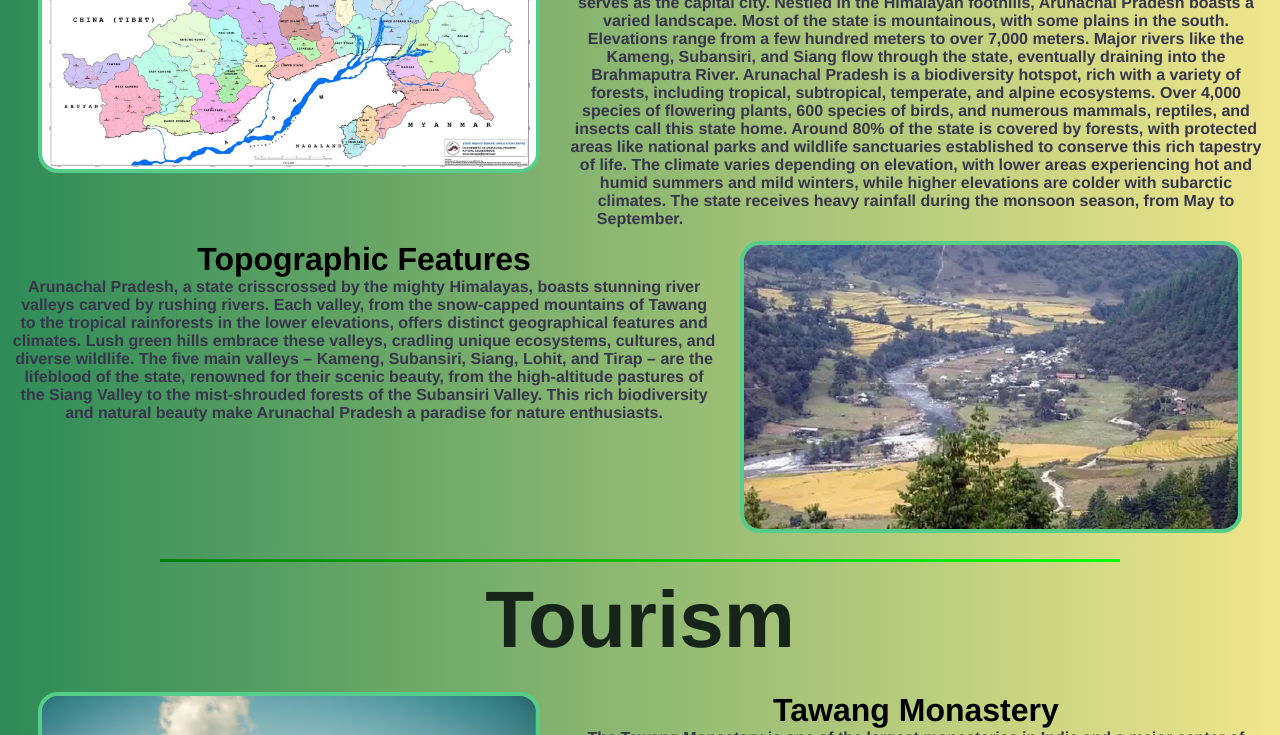
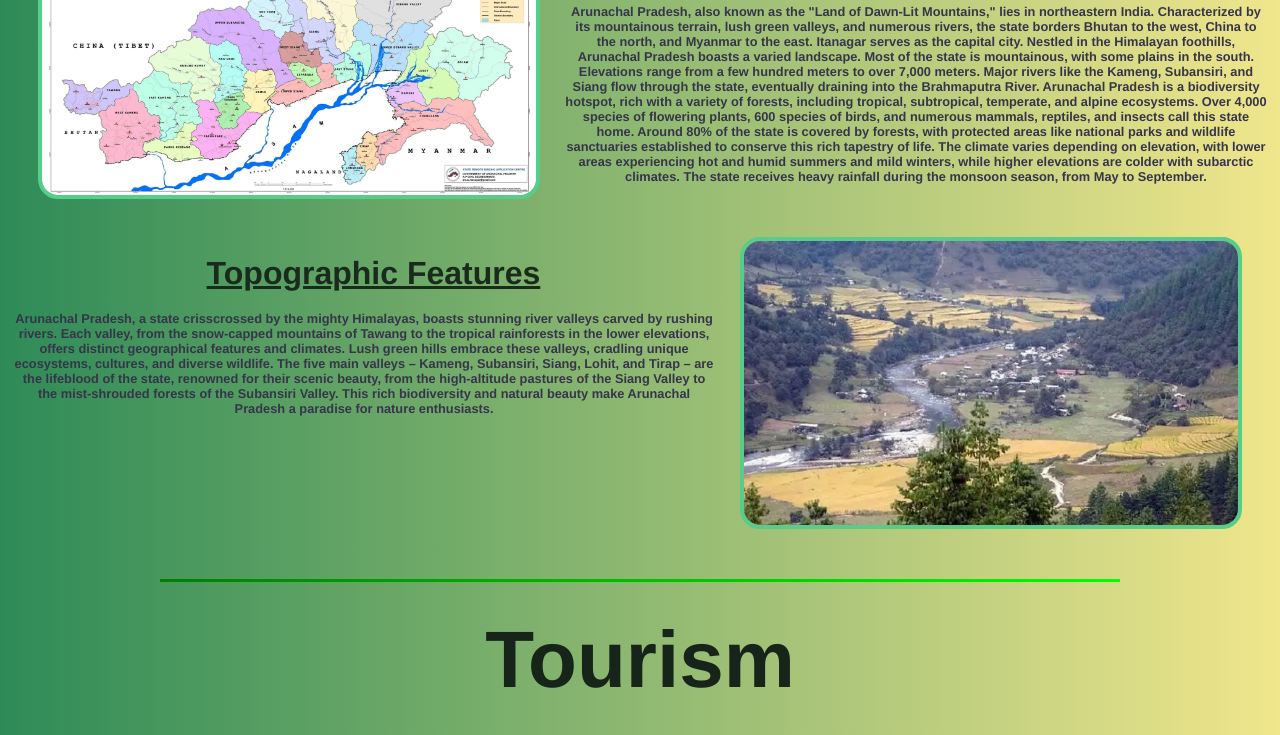
Before and after one commit to ArhaanRSrivastava/ArunachalPradesh-webpage, a plain HTML site: page index.html in a window 1280 px wide. Shown: the part 466-1201 px from the top of the page. Drawn offline with Linux system fonts and the light colour scheme.

Commit message:
Update styles.css

```diff
--- a/styles.css
+++ b/styles.css
@@ -113,10 +113,6 @@ header {
     top: 0;
 }
 
-.header h1 {
-
-}
-
 .header img {
     position: relative;
     display: flex;
@@ -129,11 +125,11 @@ header {
     color: aliceblue;
     text-align: center;
     background: url(images/Arunachal-Pradesh-India.jpg) no-repeat center top;
-	margin: 0;
-	overflow: hidden;
-	padding: 5%;
-	/* position: relative; */
-	/* width: 100%; */
+    margin: 0;
+    overflow: hidden;
+    padding: 5%;
+    /* position: relative; */
+    /* width: 100%; */
     background-size: 100% 100%;
 
 
@@ -143,7 +139,7 @@ header {
     text-align: center;
 }
 
-.content h1{
+.content h1 {
     color: rgb(255, 255, 255);
     font-size: 250%;
     font-family: Arial Rounded MT, Helvetica, sans-serif;
@@ -157,12 +153,12 @@ header {
     color: rgb(202, 202, 202);
 }
 
-.content img{
+.content img {
     height: auto;
     width: 20%;
 }
 
-hr{
+hr {
     border: none;
     height: 3px;
     background: linear-gradient(to right, green, lime);
@@ -173,15 +169,18 @@ hr{
 .elements {
     margin: 1% 1%;
     text-align: center;
+    overflow: auto;
 }
 
-/* .elements h1 {
-
-} */
+.elemental {
+    padding-top: 1%;
+    padding-bottom: 1%;
+}
 
 .elements img {
     height: 40%;
     width: 40%;
+
 }
 
 .content-image-left {
@@ -200,18 +199,25 @@ hr{
     border-radius: 20px;
 }
 
+
+
 .information {
     font-weight: 600;
     /* display: inline block; */
     box-sizing: border-box;
 }
 
-#test h1{
+
+
+.test h1 {
     color: rgb(26, 43, 30);
     text-decoration: underline;
+    padding: 1.5%;
 }
 
 p {
+    font-size: 80%;
+    /* color: rgb(0, 66, 24); */
     color: rgb(54, 53, 75);
 }
 
@@ -223,9 +229,10 @@ p {
     font-size: 500%;
     margin: 1% 0 2% 0;
     color: rgb(23, 36, 26);
+    padding: 0.5%;
 
 }
 
-.main-heading:hover{
+.main-heading:hover {
     text-decoration: underline;
 }
```
